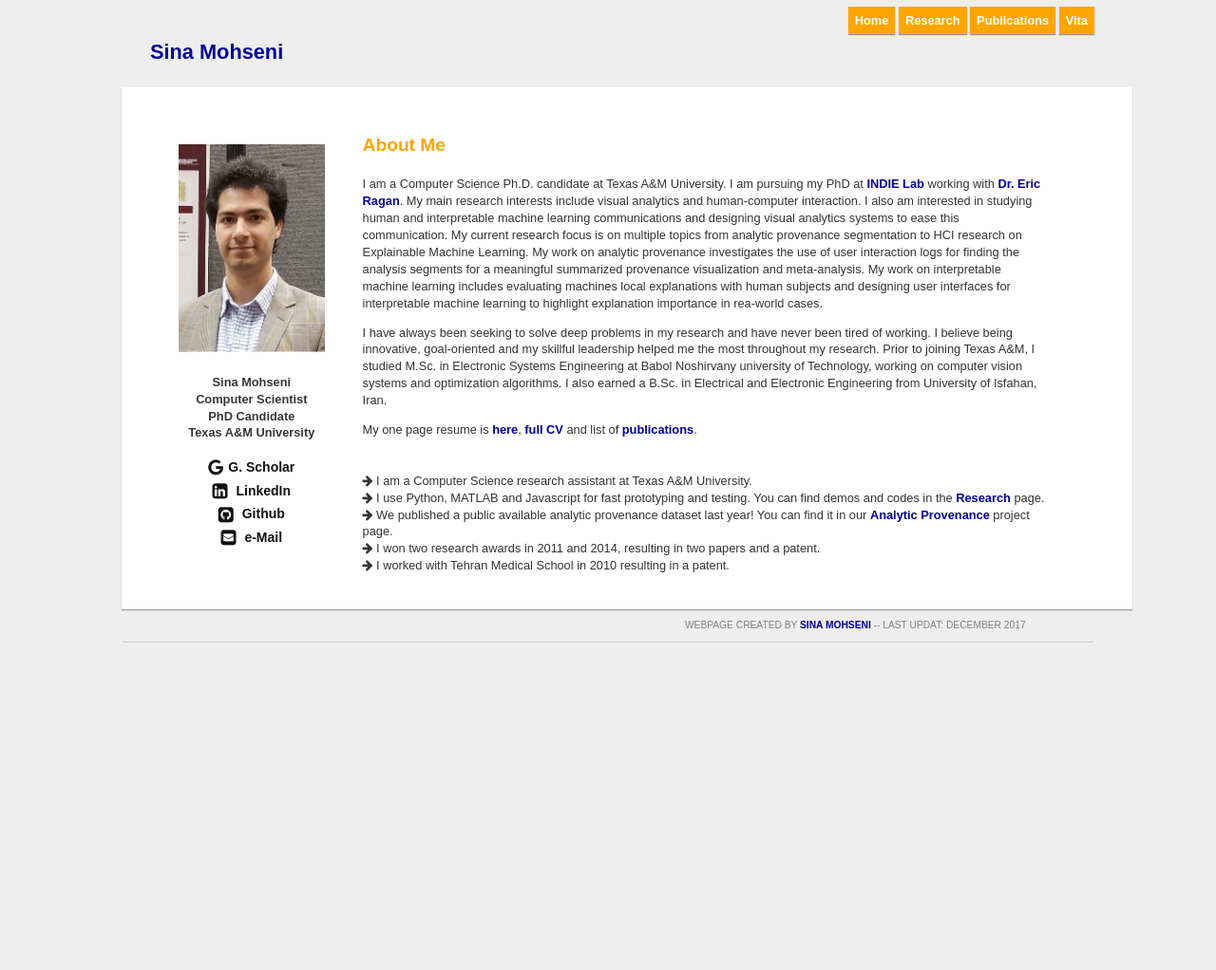
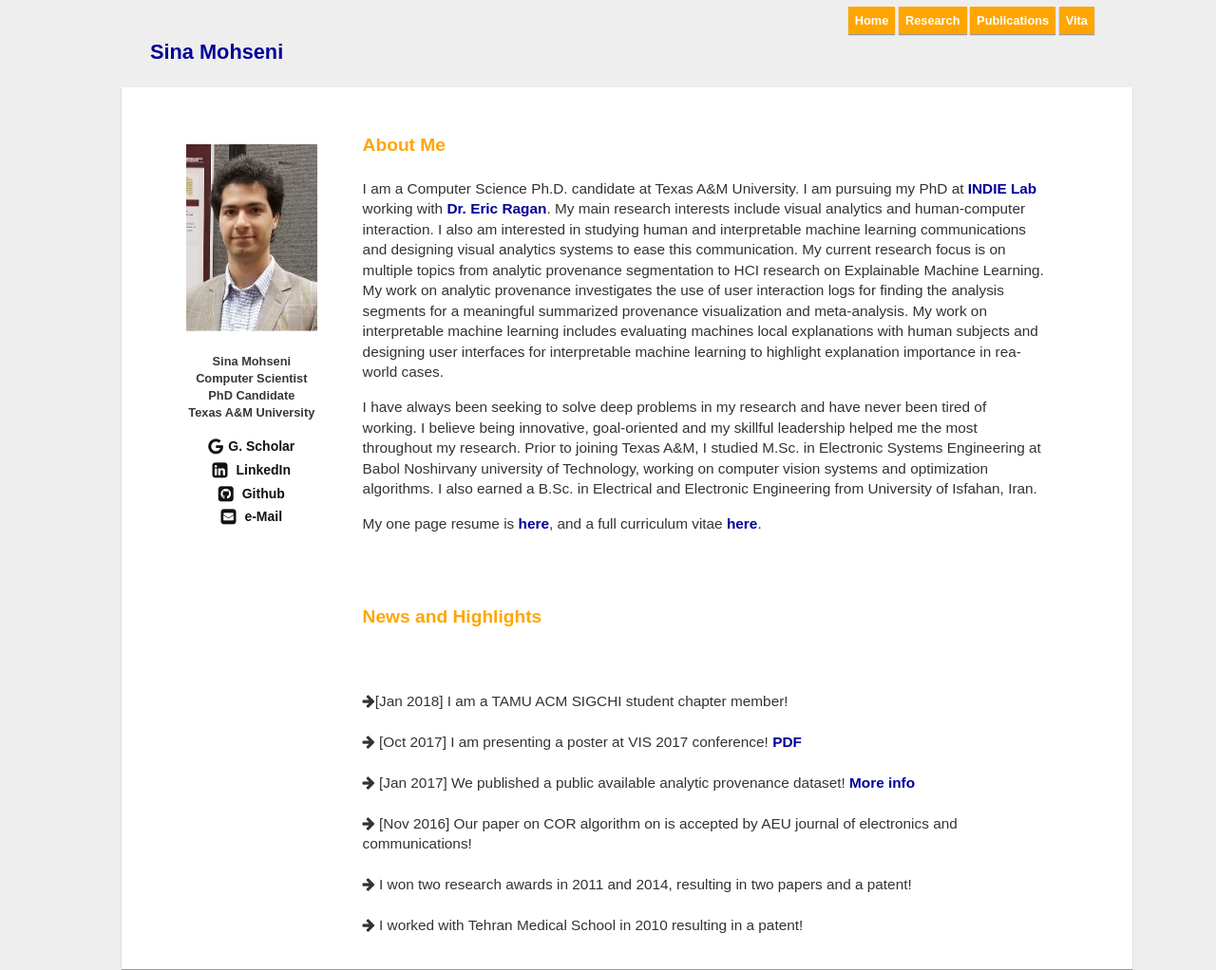
Before and after one commit to SinaMohseni/personal-webpage, a plain HTML site: page index.html in a window 1280 px wide. Shown: the top 1022 px of the page at 95% size. Before the commit the page ends 800 px from the top, so only its background shows below. Drawn offline with Linux system fonts and the light colour scheme; files whose address does not match are found by name.

Commit message:
more updates

```diff
--- a/index.html
+++ b/index.html
@@ -29,8 +29,8 @@
 		<div class = parallel id="content">
 			<h2 class = parallel><b>About Me</b></h2>
 
-			<div class = picture>
-				<img  src="./webpage/sinamohseni.jpg" width="180">
+			<div class = picture style="margin-bottom: 400px">
+				<img  src="./webpage/sinamohseni.jpg" width="170">
 				<!-- <p> -->
 				<br>
 				<br>
@@ -74,23 +74,23 @@
 
 				My one page resume is
 				<a href="./webpage/resume_sina.pdf">here</a>,
-				<a href="./webpage/cv.pdf">full CV</a>
-				and list of
-				<a href="./webpage/publications.html">publications</a>.
+				<!-- <a href="./webpage/cv.pdf">full CV</a> -->
+				and a full curriculum vitae
+				<a href="./webpage/publications.html">here</a>.
+			</p>
 				<br>
 				<br>
-				<!-- <br><i class="fa fa-arrow-right" aria-hidden="true"></i> I am a member of TAMU ACM SIGCHI student chapter. -->
-				<br><i class="fa fa-arrow-right" aria-hidden="true"></i> I am a Computer Science research assistant at Texas A&M University.
-				<br><i class="fa fa-arrow-right" aria-hidden="true"></i> I use Python, MATLAB and Javascript for fast prototyping and testing.
-				You can find demos and codes in the
-				<a href="./webpage/research.html">Research</a>
-				page.
-				<br><i class="fa fa-arrow-right" aria-hidden="true"></i> We published a public available analytic provenance dataset last year! You can find it in our
-				<a href="https://research.arch.tamu.edu/analytic-provenance/datasets/">Analytic Provenance</a>
-				project page.
-				<br><i class="fa fa-arrow-right" aria-hidden="true"></i> I won two research awards in 2011 and 2014, resulting in two papers and a patent.
-				<br><i class="fa fa-arrow-right" aria-hidden="true"></i> I worked with Tehran Medical School in 2010 resulting in a patent.
 
+				<h2 class = parallel><b>News and Highlights</b></h2>
+				<p>
+				<br><br><i class="fa fa-arrow-right" aria-hidden="true"></i>[Jan 2018] I am a TAMU ACM SIGCHI student chapter member!
+				<br><br><i class="fa fa-arrow-right" aria-hidden="true"></i> [Oct 2017] I am presenting a poster at VIS 2017 conference!
+				<a href="./Provenance threads mohseni shortpaper.pdf" target="_blank"> PDF</a>
+				<br><br><i class="fa fa-arrow-right" aria-hidden="true"></i> [Jan 2017] We published a public available analytic provenance dataset!
+				<a href="https://research.arch.tamu.edu/analytic-provenance/datasets/">More info</a>
+				<br><br><i class="fa fa-arrow-right" aria-hidden="true"></i> [Nov 2016] Our paper on COR algorithm on is accepted by AEU journal of electronics and communications!
+				<br><br><i class="fa fa-arrow-right" aria-hidden="true"></i> I won two research awards in 2011 and 2014, resulting in two papers and a patent!
+				<br><br><i class="fa fa-arrow-right" aria-hidden="true"></i> I worked with Tehran Medical School in 2010 resulting in a patent!
 
 			</p>
 
--- a/webpage/style.css
+++ b/webpage/style.css
@@ -5,6 +5,7 @@ p{ line-height: 1.4em;
 width: 90%;
 height: auto;
 margin-left: 30px;
+font-size: 1.2em;
 }
 h1, h2, h3, h4{
     color: orange;
@@ -19,7 +20,10 @@ h1{ font-size: 1.7em;
 h2{ font-size: 1.5em;
 	margin-top: 30px;
 	}
-h5{ font-size: 1.2em;
+/*h4{ font-size: 1.2em;
+	margin-left: 30px;
+	}*/
+h5{ font-size: 1.3em;
 	margin-left: 30px;
 	}
 .author-social2{display:inline-block;margin-bottom:5px;font-size:14px;font-size:.875rem;color:#111}
@@ -129,7 +133,7 @@ body{
 }
 
 img {
-    width: 100%;
+    width: 90%;
     height: auto;
 }
 
```
Also changed, not shown: webpage/publications.html (+4 -2 lines), webpage/research.html (+2 -2 lines), 5 other files.
